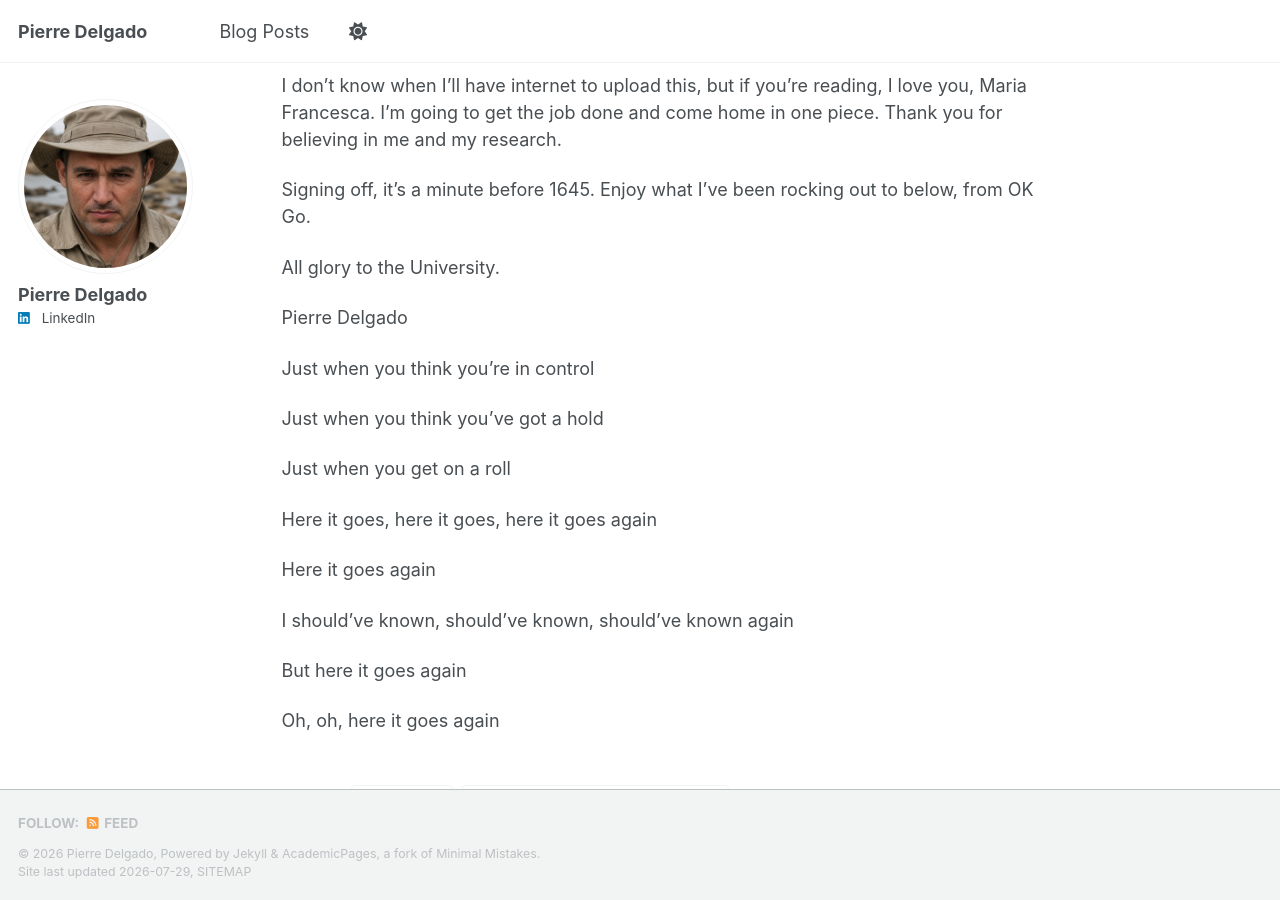
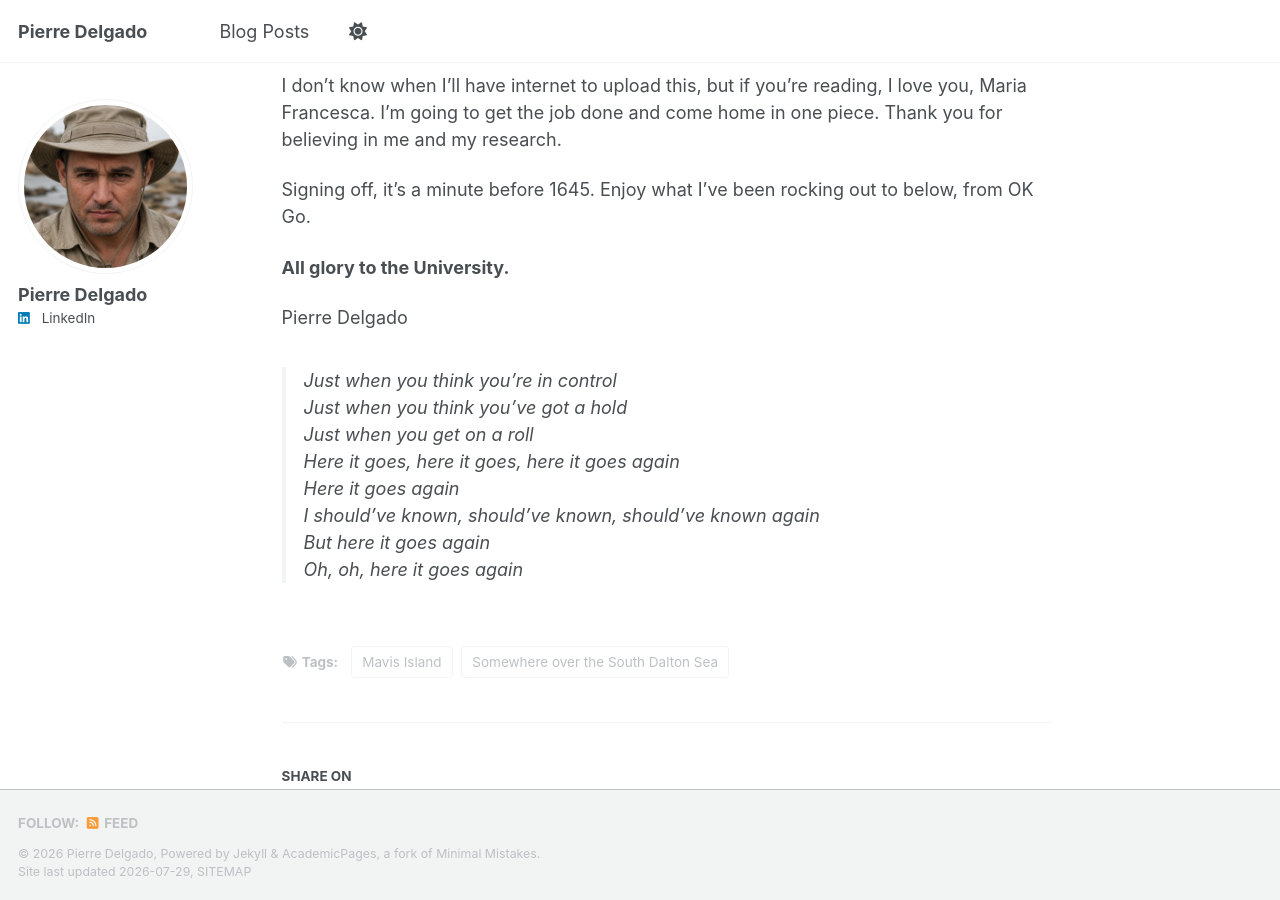
Before and after one commit to guyllotine/pierredelgado, a Jekyll site: the page built from _posts/2009-09-19-entry-1.md, in a window 1280 px wide and 900 px high, scrolled down 1754 px. Built offline with Jekyll 4.4.1, drawn with Linux system fonts in a browser that asks for light colours; a style sheet for code colours, icons or effects is not loaded.

```diff
--- a/_posts/2009-09-19-entry-1.md
+++ b/_posts/2009-09-19-entry-1.md
@@ -32,22 +32,15 @@ I don’t know when I’ll have internet to upload this, but if you’re reading
 
 Signing off, it’s a minute before 1645. Enjoy what I’ve been rocking out to below, from OK Go.
 
-All glory to the University.
+**All glory to the University.**
 
 Pierre Delgado
 
-Just when you think you're in control
-
+>Just when you think you're in control
 Just when you think you've got a hold
-
 Just when you get on a roll
-
 Here it goes, here it goes, here it goes again
-
 Here it goes again
-
 I should've known, should've known, should've known again
-
 But here it goes again
-
 Oh, oh, here it goes again
```
